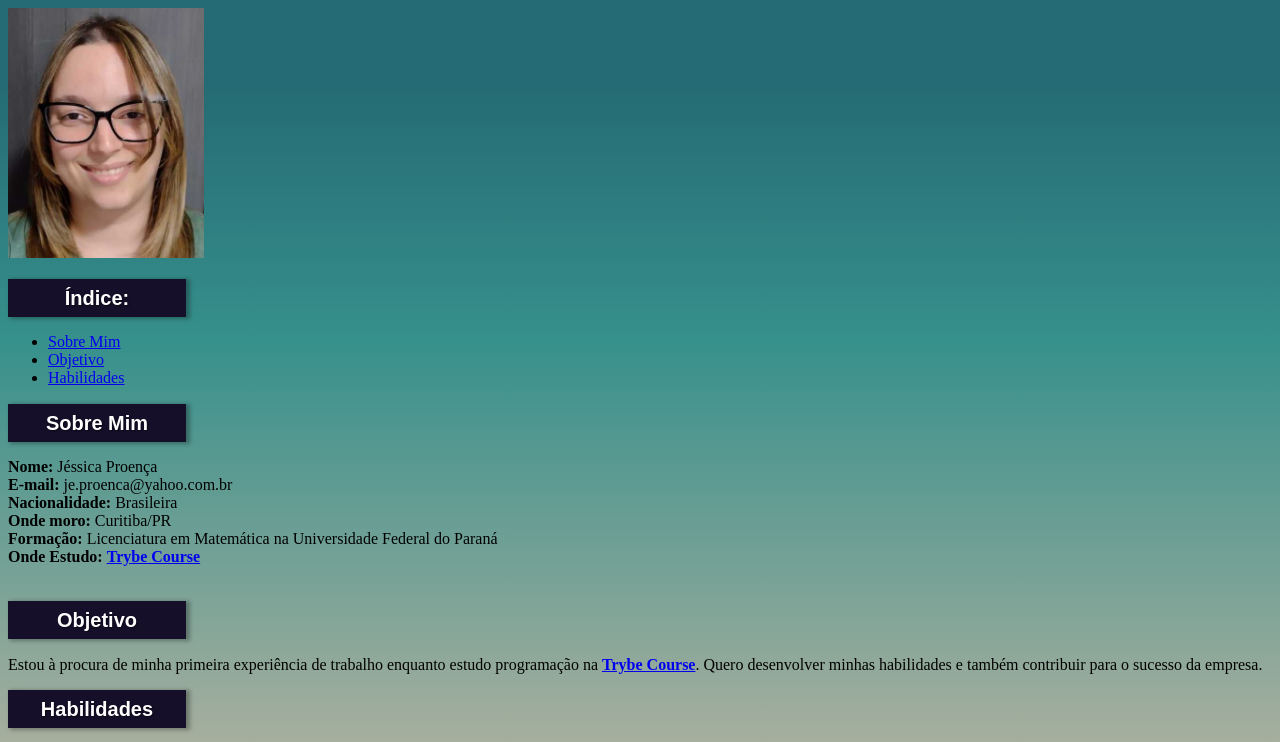
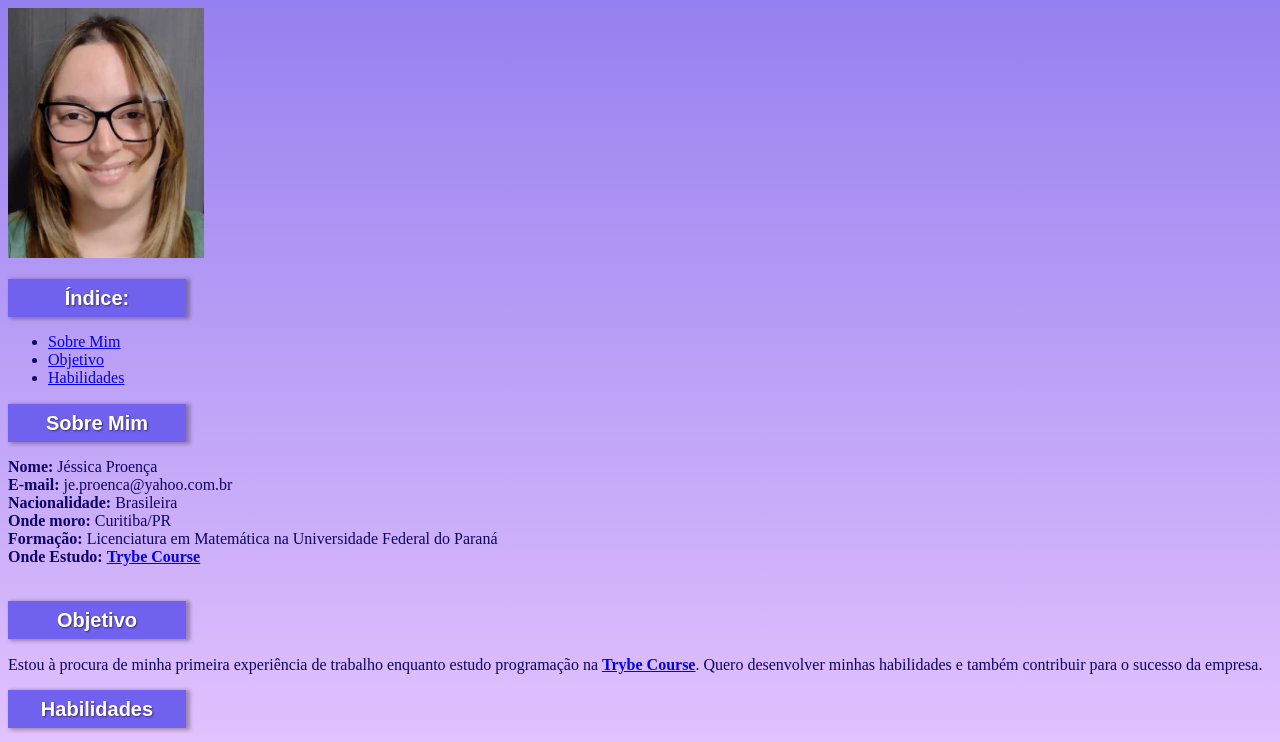
Before and after one commit to JessicaProenca1/JessicaProenca1.github.io, a plain HTML site: page index.html in a window 1280 px wide. Shown: the top 742 px of the page. Drawn offline with Linux system fonts and the light colour scheme.

Commit message:
add icon para o voltar ao inicio

```diff
--- a/index.html
+++ b/index.html
@@ -7,6 +7,8 @@
   <meta name="viewport" content="width=device-width, initial-scale=1.0" />
   <title>Meu Portfólio</title>
   <link rel="stylesheet" type="text/css" href="style.css">
+  <script src="https://kit.fontawesome.com/ec75935ca1.js" crossorigin="anonymous"></script>
+  <!-- site de onde tirei meus icones free -->
 
 </head>
 
@@ -24,12 +26,17 @@
   <a id="sobreMim">
     <h2 class="style-box"><strong>Sobre Mim</strong></h2>
   </a>
-  <p1 class="sobreMimStyle">Nome:</p1> Jéssica Proença <br />
-  <p1 class="sobreMimStyle">E-mail:</p1> je.proenca@yahoo.com.br <br />
-  <p1 class="sobreMimStyle">Nacionalidade:</p1> Brasileira<br />
-  <p1 class="sobreMimStyle">Onde moro:</p1> Curitiba/PR<br />
-  <p1 class="sobreMimStyle">Formação:</p1> Licenciatura em Matemática na
-  Universidade Federal do Paraná<br />
+  <p1 class="sobreMimStyle">Nome:</p1>
+  <p1>Jéssica Proença </p1><br />
+  <p1 class="sobreMimStyle">E-mail:</p1>
+  <p1>je.proenca@yahoo.com.br </p1><br />
+  <p1 class="sobreMimStyle">Nacionalidade:</p1>
+  <p1>Brasileira</p1><br />
+  <p1 class="sobreMimStyle">Onde moro:</p1>
+  <p1>Curitiba/PR</p1><br />
+  <p1 class="sobreMimStyle">Formação:</p1>
+  <p1>Licenciatura em Matemática na
+    Universidade Federal do Paraná</p1><br />
   <p1 class="sobreMimStyle">Onde Estudo:</p1>
   <a href="https://www.betrybe.com/" target="_blank"><strong>Trybe Course</strong></a><br />
 
@@ -61,6 +68,7 @@
   <br /><br /><br /><br /><br /><br /><br /><br /><br /><br /><br /><br /><br /><br /><br />
   <!-- so pra pular linha até o voltar ao inicio -->
   <p1><a href="#minha_foto">Voltar ao inicio</a></p1>
+  <i class="fa-solid fa-arrow-up"></i>
 </body>
 
 </html>
--- a/style.css
+++ b/style.css
@@ -1,15 +1,11 @@
-/*https://coolors.co/palette/ffd6ff-e7c6ff-c8b6ff-b8c0ff-bbd0ff*/
+/*https://coolors.co/palette/efd9ce-dec0f1-b79ced-957fef-7161ef  = paleta de cores usada. Tambem é onde fiz o degradê*/
 
 body {
-    background-color: background: hsla(36, 68%, 85%, 1);
-    background: linear-gradient(90deg, hsla(36, 68%, 85%, 1) 0%, hsla(25, 44%, 76%, 1) 23%, hsla(177, 45%, 39%, 1) 72%, hsla(187, 52%, 30%, 1) 93%);
-    background: -moz-linear-gradient(90deg, hsla(36, 68%, 85%, 1) 0%, hsla(25, 44%, 76%, 1) 23%, hsla(177, 45%, 39%, 1) 72%, hsla(187, 52%, 30%, 1) 93%);
-    background: -webkit-linear-gradient(90deg, hsla(36, 68%, 85%, 1) 0%, hsla(25, 44%, 76%, 1) 23%, hsla(177, 45%, 39%, 1) 72%, hsla(187, 52%, 30%, 1) 93%);
-    filter: progid: DXImageTransform.Microsoft.gradient(startColorstr="#F3DFC1", endColorstr="#DDBEA8", GradientType=1);
-}
-
-p {
-    color: #160F29;
+    background: hsla(20, 51%, 87%, 1);
+    background: linear-gradient(90deg, hsla(20, 51%, 87%, 1) 0%, hsla(275, 100%, 89%, 1) 34%, hsla(252, 78%, 72%, 1) 100%);
+    background: -moz-linear-gradient(90deg, hsla(20, 51%, 87%, 1) 0%, hsla(275, 100%, 89%, 1) 34%, hsla(252, 78%, 72%, 1) 100%);
+    background: -webkit-linear-gradient(90deg, hsla(20, 51%, 87%, 1) 0%, hsla(275, 100%, 89%, 1) 34%, hsla(252, 78%, 72%, 1) 100%);
+    filter: progid: DXImageTransform.Microsoft.gradient(startColorstr="#EFD9CE", endColorstr="#E7C6FF", GradientType=1);
 }
 
 .style-box {
@@ -25,13 +21,7 @@ p {
     text-align: center;
     -o-text-overflow: ellipsis;
     text-overflow: ellipsis;
-    background: #160F29;
-    -webkit-background-origin: padding-box;
-    background-origin: padding-box;
-    -webkit-background-clip: border-box;
-    background-clip: border-box;
-    -webkit-background-size: auto auto;
-    background-size: auto auto;
+    background: #7161EF;
     -webkit-box-shadow: 3px 1px 4px 1px rgba(0, 0, 0, 0.3);
     box-shadow: 3px 1px 4px 1px rgba(0, 0, 0, 0.3);
     text-shadow: 1px 1px 2px rgba(0, 0, 0, 0.5);
@@ -40,3 +30,11 @@ p {
 .sobreMimStyle {
     font-weight: bold;
 }
+
+p1 {
+    color: #0e0268;
+}
+
+ul {
+    color: #0e0268;
+}
```
